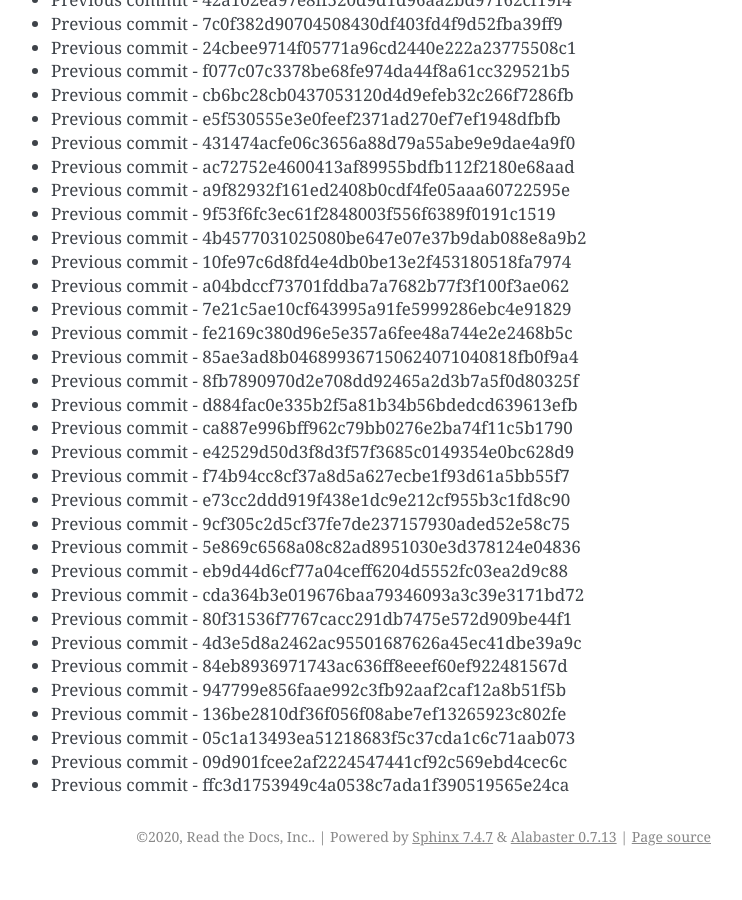
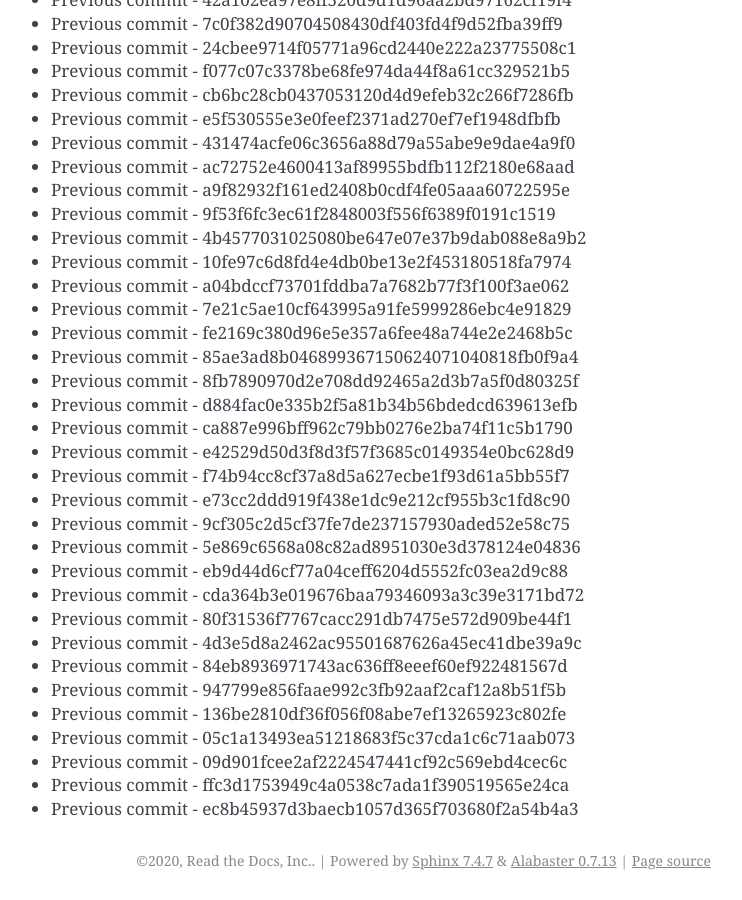
Before and after one commit to readthedocs/rtd-git-stresstest, a Sphinx documentation site: the page built from docs/updates.rst, in a window 1280 px wide and 900 px high, scrolled down 7509 px. Shown: the whole window, without its empty margins (399-1141 px from the left). Built offline with Sphinx 7.4.7, drawn with Linux system fonts in a browser that asks for light colours; before the commit the page ends 8385 px from its top, so only the background shows below that.

Commit message:
Generating commit from previous: ec8b45937d3baecb1057d365f703680f2a54b4a3

```diff
--- a/docs/updates.rst
+++ b/docs/updates.rst
@@ -347,3 +347,4 @@ It can be tested for any performance characteristics.
 * Previous commit - 05c1a13493ea51218683f5c37cda1c6c71aab073
 * Previous commit - 09d901fcee2af2224547441cf92c569ebd4cec6c
 * Previous commit - ffc3d1753949c4a0538c7ada1f390519565e24ca
+* Previous commit - ec8b45937d3baecb1057d365f703680f2a54b4a3
```
